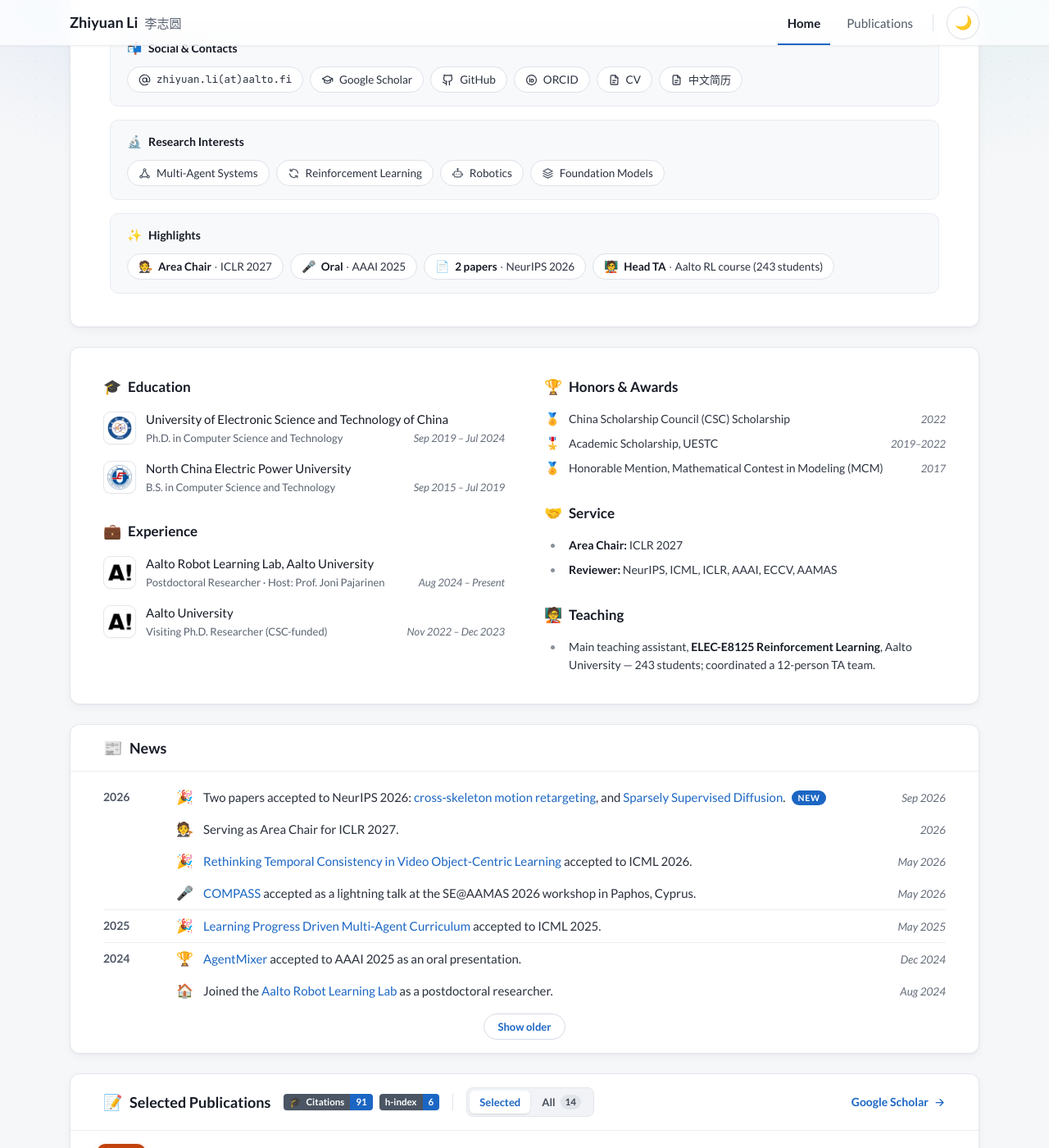
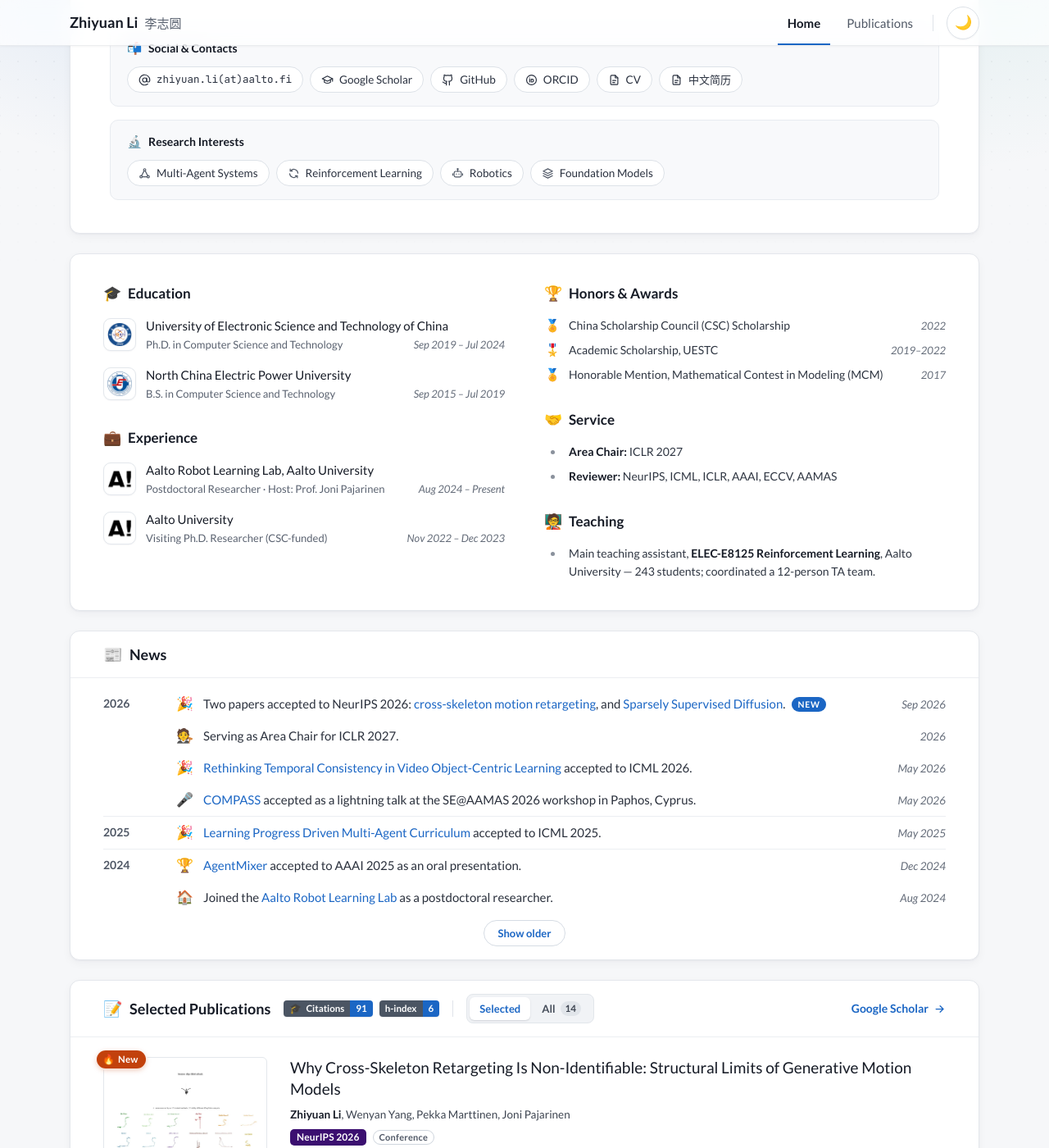
Before and after one commit to LiZhYun/LiZhYun.github.io, a Jekyll site: the page built from index.html, in a window 1280 px wide and 1400 px high, scrolled down 409 px. Shown: the whole window at 82% size. Built offline with Jekyll 4.4.1, drawn with Linux system fonts in a browser that asks for light colours.

Commit message:
feat: remove the Highlights box from the hero
Co-Authored-By: Claude Opus 5.5 (1M context) <noreply@anthropic.com>
Claude-Session: https://claude.ai/code/session_01Ua9XEsykFzs1HkKnnCvryk

```diff
--- a/_data/highlights.yml
+++ /dev/null
@@ -1,4 +0,0 @@
-- {emoji: "🧑‍⚖️", bold: Area Chair, rest: ICLR 2027}
-- {emoji: "🎤", bold: Oral, rest: AAAI 2025}
-- {emoji: "📄", bold: 2 papers, rest: NeurIPS 2026}
-- {emoji: "🧑‍🏫", bold: Head TA, rest: "Aalto RL course (243 students)"}
--- a/_layouts/home.html
+++ b/_layouts/home.html
@@ -41,14 +41,6 @@ layout: default
       <div class="chips">
         {%- for c in p.interests %}
         {% include chip.html chip=c %}
-        {%- endfor %}
-      </div>
-    </div>
-    <div class="box">
-      <h2 class="box-title"><span class="emo" aria-hidden="true">✨</span><span>Highlights</span></h2>
-      <div class="chips">
-        {%- for h in site.data.highlights %}
-        <span class="chip chip-hl"><span class="emo" aria-hidden="true">{{ h.emoji }}</span><span><strong>{{ h.bold }}</strong> <span class="dot-sep" aria-hidden="true">·</span> {{ h.rest }}</span></span>
         {%- endfor %}
       </div>
     </div>
--- a/assets/css/site.css
+++ b/assets/css/site.css
@@ -332,8 +332,6 @@ a.chip { transition: border-color .15s ease, color .15s ease; }
 .chip .mono { font-family: var(--mono); font-size: 12.5px; }
 .chip .zh { font-family: var(--zh); font-size: 13px; font-weight: 400; }
 .chip .emo { font-size: 14px; }
-.chip strong { font-weight: 700; color: var(--ink); }
-.chip .dot-sep { color: var(--rt); margin: 0 1px; }
 
 /* ---------- two-column card ---------- */
 .cols { padding: 36px 40px; display: grid; grid-template-columns: repeat(2, minmax(0, 1fr)); gap: 48px; align-items: start; }
--- a/tools/check-data.rb
+++ b/tools/check-data.rb
@@ -179,7 +179,7 @@ end
 
 # ---------- simple lists ----------
 {
-  "highlights" => %w[emoji bold rest], "education" => %w[institution logo degree dates],
+  "education" => %w[institution logo degree dates],
   "experience" => %w[institution logo role dates], "awards" => %w[emoji title year],
   "service" => %w[label text], "teaching" => %w[html]
 }.each do |name, keys|
```
Also changed, not shown: docs/superpowers/specs/2026-09-30-homepage-redesign-design.md (+2 -9 lines), tools/test/fixtures/bad/expected-errors.txt (+1 -1 lines).
